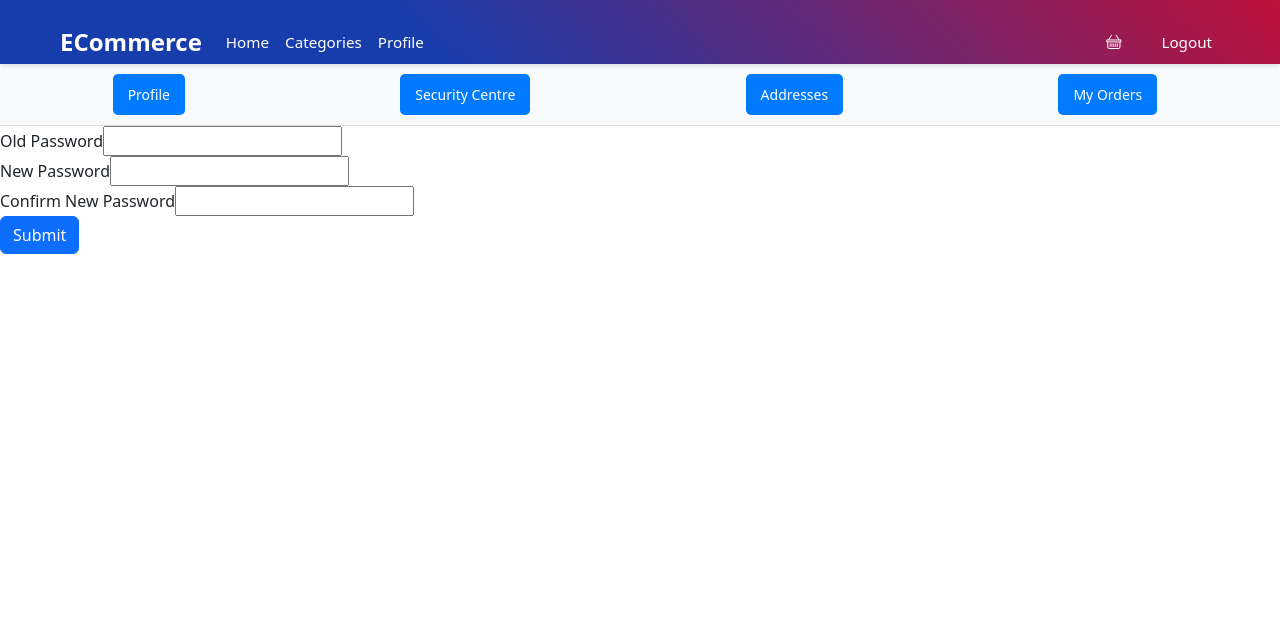
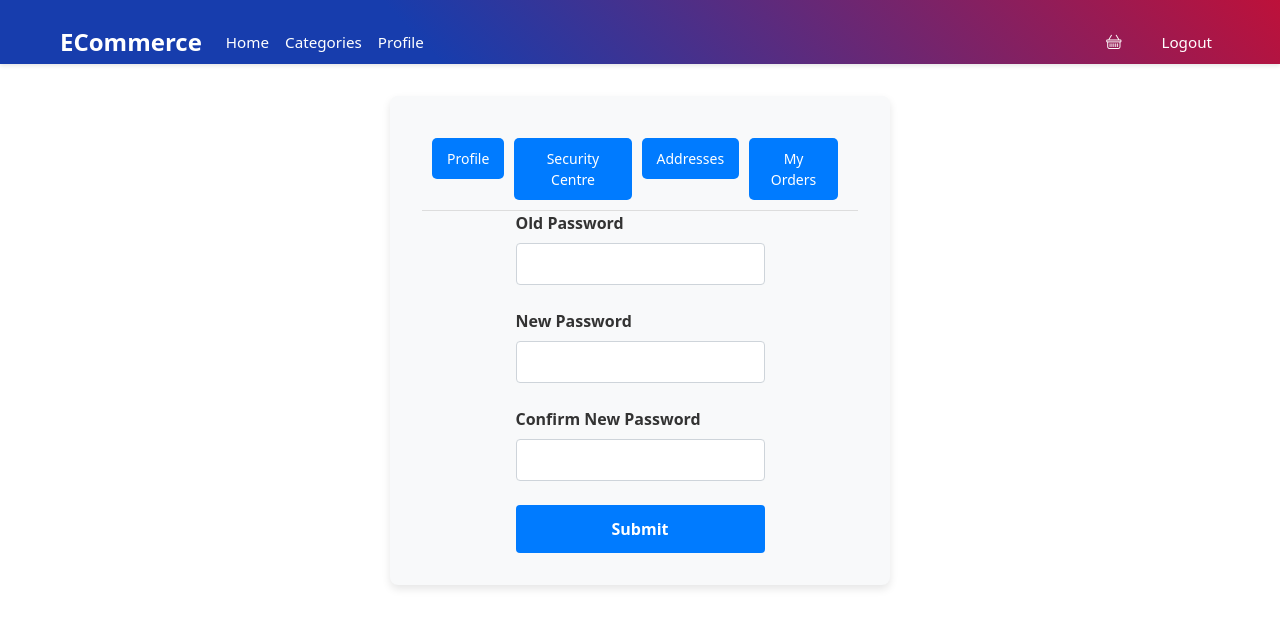
Before and after one commit to AxxellB/order_management_system, a React (Create React App) app in the folder frontend/: page /profile/security-centre in a window 1280 px wide. Shown: the top 628 px of the page. Built offline with nearby package versions, Linux system fonts and the light colour scheme; sample sign-in values are in the browser's storage.

Commit message:
Added styling to the SecurityCentre of the user profile

```diff
--- a/frontend/src/components/SecurityCentre.js
+++ b/frontend/src/components/SecurityCentre.js
@@ -1,6 +1,7 @@
 import React, { useState } from 'react';
 import axios from 'axios';
 import ProfileNavbar from './ProfileNavBar';
+import styles from '../styles/SecurityCentre.module.css';
 
 const SecurityCentre = () => {
     const [formData, setFormData] = useState({
@@ -36,14 +37,14 @@ const SecurityCentre = () => {
     };
 
     return (
-        <div className="security-container">
-            <ProfileNavbar />
+        <div className={styles.securityCenterContainer}>
+            <ProfileNavbar/>
 
-            {errorMessage && <div className="error-message">{errorMessage}</div>}
-            {successMessage && <div className="success-message">{successMessage}</div>}
+            {errorMessage && <div className={styles.errorMessage}>{errorMessage}</div>}
+            {successMessage && <div className={styles.successMessage}>{successMessage}</div>}
 
             <form onSubmit={handleSubmit}>
-                <div className="form-group">
+                <div className={styles.securityCenterFormGroup}>
                     <label>Old Password</label>
                     <input
                         type="password"
@@ -53,7 +54,7 @@ const SecurityCentre = () => {
                         required
                     />
                 </div>
-                <div className="form-group">
+                <div className={styles.securityCenterFormGroup}>
                     <label>New Password</label>
                     <input
                         type="password"
@@ -63,7 +64,7 @@ const SecurityCentre = () => {
                         required
                     />
                 </div>
-                <div className="form-group">
+                <div className={styles.securityCenterFormGroup}>
                     <label>Confirm New Password</label>
                     <input
                         type="password"
@@ -73,7 +74,7 @@ const SecurityCentre = () => {
                         required
                     />
                 </div>
-                <button type="submit" className="btn btn-primary">Submit</button>
+                <button type="submit" className={`btn btn-primary ${styles.submitButton}`}>Submit</button>
             </form>
         </div>
     );
--- /dev/null
+++ b/frontend/src/styles/SecurityCentre.module.css
@@ -0,0 +1,75 @@
+.securityCenterContainer {
+    display: flex;
+    flex-direction: column;
+    align-items: center;
+    margin: 2rem auto;
+    padding: 2rem;
+    max-width: 500px;
+    background-color: #f8f9fa;
+    border-radius: 8px;
+    box-shadow: 0px 4px 8px rgba(0, 0, 0, 0.1);
+}
+
+.errorMessage, .successMessage {
+    width: 100%;
+    padding: 0.75rem;
+    margin-bottom: 1rem;
+    border-radius: 4px;
+    font-size: 0.9rem;
+    text-align: center;
+}
+
+.errorMessage {
+    color: #721c24;
+    background-color: #f8d7da;
+    border: 1px solid #f5c6cb;
+}
+
+.successMessage {
+    color: #155724;
+    background-color: #d4edda;
+    border: 1px solid #c3e6cb;
+}
+
+.securityCenterFormGroup {
+    margin-bottom: 1.5rem;
+    width: 100%;
+}
+
+.securityCenterFormGroup label {
+    display: block;
+    font-weight: bold;
+    margin-bottom: 0.5rem;
+    color: #333;
+}
+
+.securityCenterFormGroup input {
+    width: 100%;
+    padding: 0.5rem;
+    font-size: 1rem;
+    border-radius: 4px;
+    border: 1px solid #ced4da;
+    transition: border-color 0.2s ease-in-out;
+}
+
+.securityCenterFormGroup input:focus {
+    border-color: #80bdff;
+    outline: none;
+}
+
+.submitButton {
+    width: 100%;
+    padding: 0.75rem;
+    font-size: 1rem;
+    border-radius: 4px;
+    background-color: #007bff;
+    border: none;
+    color: #fff;
+    font-weight: bold;
+    cursor: pointer;
+    transition: background-color 0.2s ease-in-out;
+}
+
+.submitButton:hover {
+    background-color: #0056b3;
+}
```
